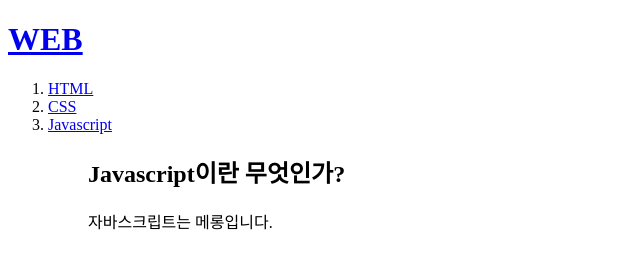
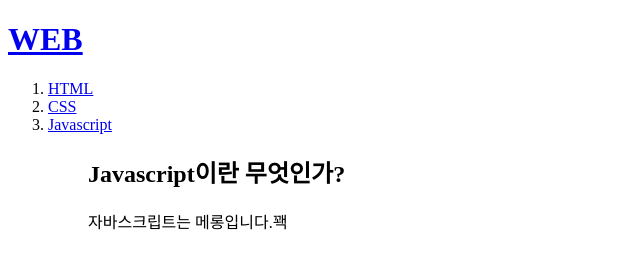
Before and after one commit to mobboheye/website_v1, a plain HTML site: page 3.html in a window 1280 px wide. Shown: the full height of the page, 0-640 px from the left. Drawn offline with Linux system fonts and the light colour scheme.

Commit message:
꽥추가

```diff
--- a/3.html
+++ b/3.html
@@ -14,6 +14,6 @@
 <ol>
 
 <h2>Javascript이란 무엇인가?</h2>
-<p>자바스크립트는 메롱입니다.
+<p>자바스크립트는 메롱입니다.꽥
 </p>
 </html>
```
